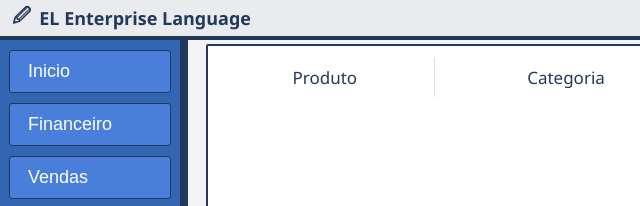
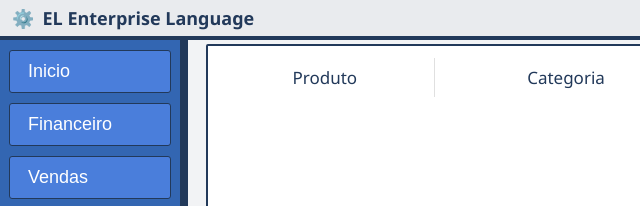
Before and after one commit to ElliJr/demonstacao-enterprise, a plain HTML site: page index.html in a window 1280 px wide. Shown: the top 206 px of the page, 0-640 px from the left. Drawn offline with Linux system fonts and the light colour scheme.

Commit message:
Update index.html

```diff
--- a/index.html
+++ b/index.html
@@ -58,7 +58,7 @@
             align-items: center;
         }
         .topbar .logo::before {
-            content: "🖉";
+            content: "⚙️";
             font-size: 18px;
             margin-right: 8px;
         }
```
